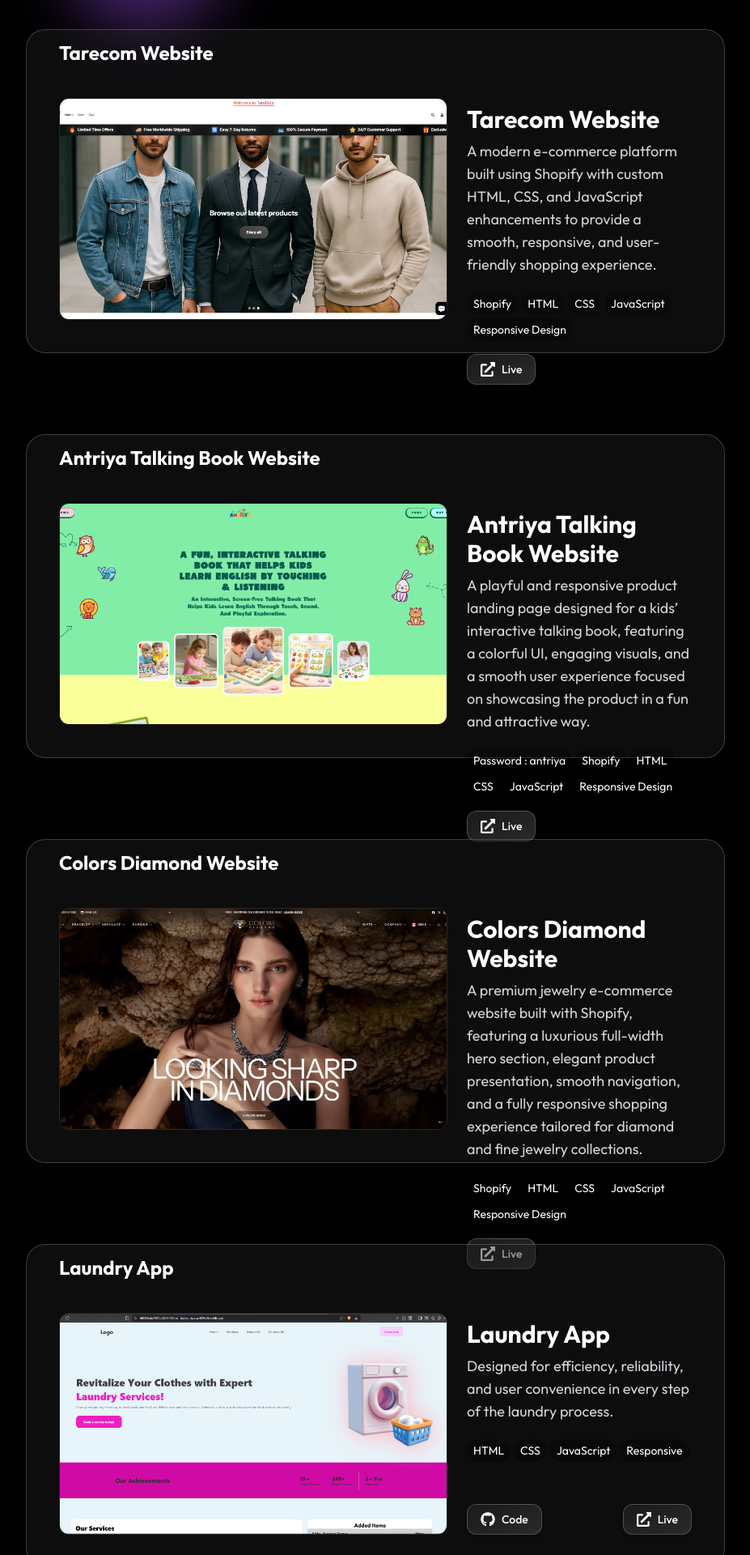
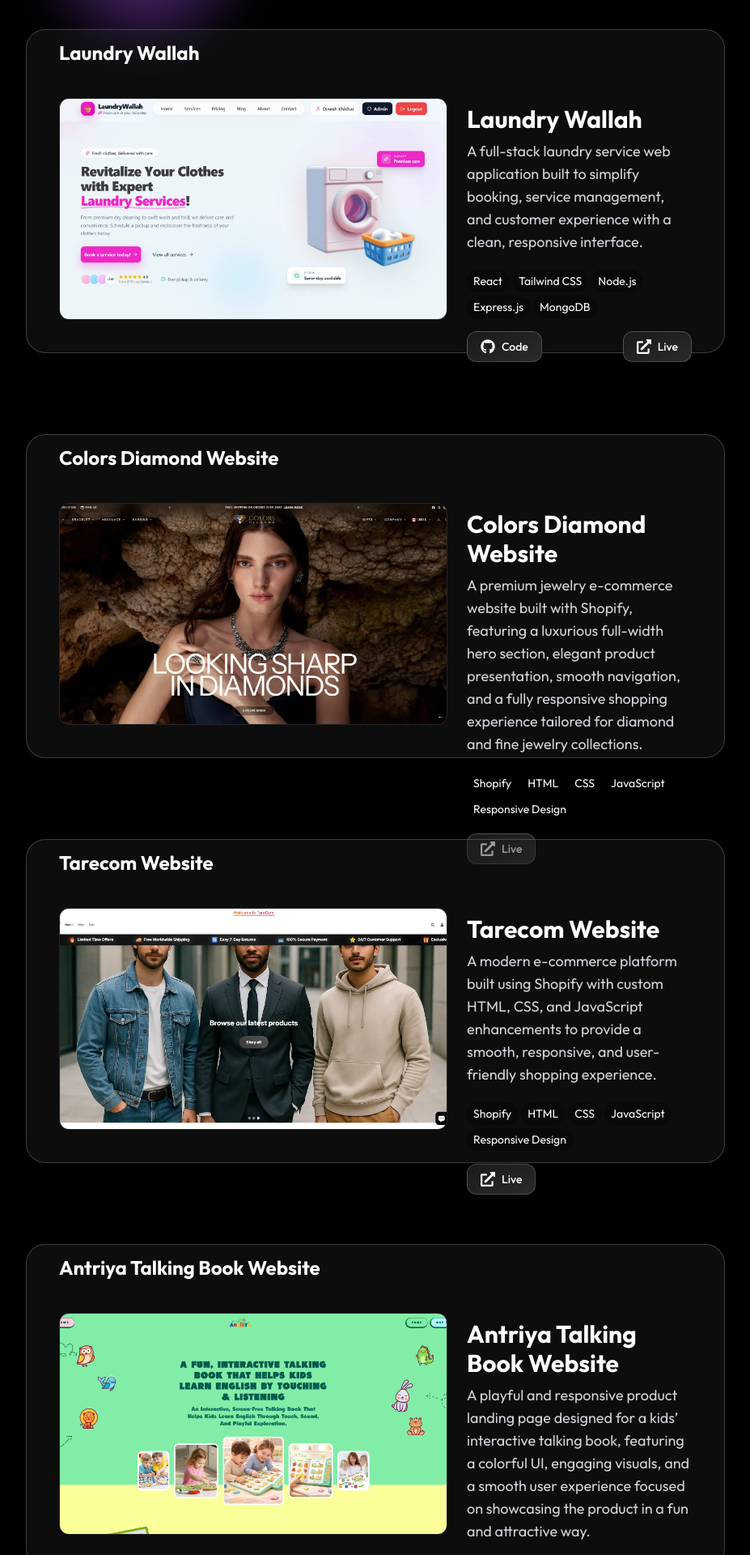
Before and after one commit to dineshkhichar569/My-Portfolio, a React (Vite) app: page /project in a window 1280 px wide. Shown: the part 840-2760 px from the top of the page at 81% size, without its empty margins (176-1103 px from the left). Built offline with nearby package versions, Linux system fonts and the light colour scheme; a web font is replaced by a local one.

Commit message:
Add new projects: Laundry Wallah and Colors Diamond with detailed descriptions and images

```diff
--- a/src/Pages/Projects.jsx
+++ b/src/Pages/Projects.jsx
@@ -20,6 +20,28 @@ const projects = [
     cssPerBox: "top-[80px]",
   },
   {
+    title: "Laundry Wallah",
+    description:
+      "A full-stack laundry service web application built to simplify booking, service management, and customer experience with a clean, responsive interface.",
+    image: "/projects/projects_image/Laundry.webp",
+    video: "",
+    techStack: ["React", "Tailwind CSS", "Node.js", "Express.js", "MongoDB"],
+    liveLink: "https://laundry-two-omega.vercel.app/",
+    githubLink: "https://github.com/dineshkhichar569/Laundry.git",
+    cssPerBox: "top-[125px]",
+  },
+  {
+    title: "Colors Diamond Website",
+    description:
+      "A premium jewelry e-commerce website built with Shopify, featuring a luxurious full-width hero section, elegant product presentation, smooth navigation, and a fully responsive shopping experience tailored for diamond and fine jewelry collections.",
+    image: "/projects/projects_image/ColorsDiamond.webp",
+    video: "/projects/projects_videos/ColorsDiamond.mp4",
+    techStack: ["Shopify", "HTML", "CSS", "JavaScript", "Responsive Design"],
+    liveLink: "https://colors-diamond.myshopify.com/",
+    cssPerBox: "top-[170px]",
+    // githubLink: "https://github.com/dineshkhichar569/ColorsDiamond",
+  },
+  {
     title: "Tarecom Website",
     description:
       "A modern e-commerce platform built using Shopify with custom HTML, CSS, and JavaScript enhancements to provide a smooth, responsive, and user-friendly shopping experience.",
@@ -27,7 +49,7 @@ const projects = [
     video: "/projects/projects_videos/Tarecom.mp4",
     techStack: ["Shopify", "HTML", "CSS", "JavaScript", "Responsive Design"],
     liveLink: "https://tarecom.com/",
-    cssPerBox: "top-[125px]",
+    cssPerBox: "top-[220px]",
     // githubLink: "https://github.com/dineshkhichar569/Tarecom",
   },
   {
@@ -45,32 +67,10 @@ const projects = [
       "Responsive Design",
     ],
     liveLink: "https://antriya-toy.myshopify.com/",
-    cssPerBox: "top-[170px]",
+    cssPerBox: "top-[270px]",
     // githubLink: "https://github.com/dineshkhichar569/Antriya",
   },
-  {
-    title: "Colors Diamond Website",
-    description:
-      "A premium jewelry e-commerce website built with Shopify, featuring a luxurious full-width hero section, elegant product presentation, smooth navigation, and a fully responsive shopping experience tailored for diamond and fine jewelry collections.",
-    image: "/projects/projects_image/ColorsDiamond.webp",
-    video: "/projects/projects_videos/ColorsDiamond.mp4",
-    techStack: ["Shopify", "HTML", "CSS", "JavaScript", "Responsive Design"],
-    liveLink: "https://colors-diamond.myshopify.com/",
-    cssPerBox: "top-[220px]",
-    // githubLink: "https://github.com/dineshkhichar569/ColorsDiamond",
-  },
-  {
-    title: "Laundry App",
-    description:
-      "Designed for efficiency, reliability, and user convenience in every step of the laundry process.",
-    image: "/projects/projects_image/Laundry.webp",
-    video: "/projects/projects_videos/Laundry.mp4",
-    techStack: ["HTML", "CSS", "JavaScript", "Responsive"],
-    liveLink:
-      "https://66880eda7957cd82484141cd--dainty-alpaca-6096e9.netlify.app/",
-    githubLink: "https://github.com/dineshkhichar569/Laundry",
-    cssPerBox: "top-[270px]",
-  },
+
   {
     title: "Knowledge-Based Course Advisor",
     description:
```
Also changed, not shown: public/projects/projects_image/Laundry.webp.
